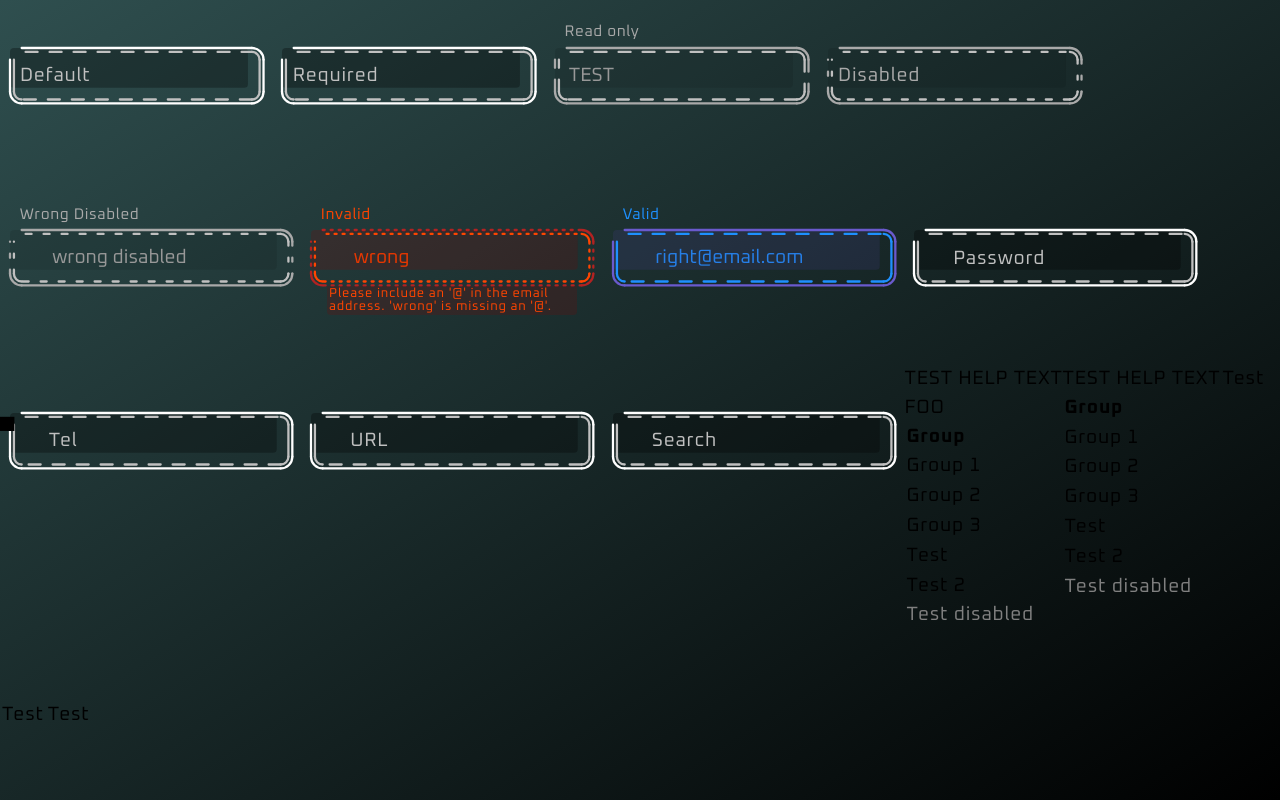
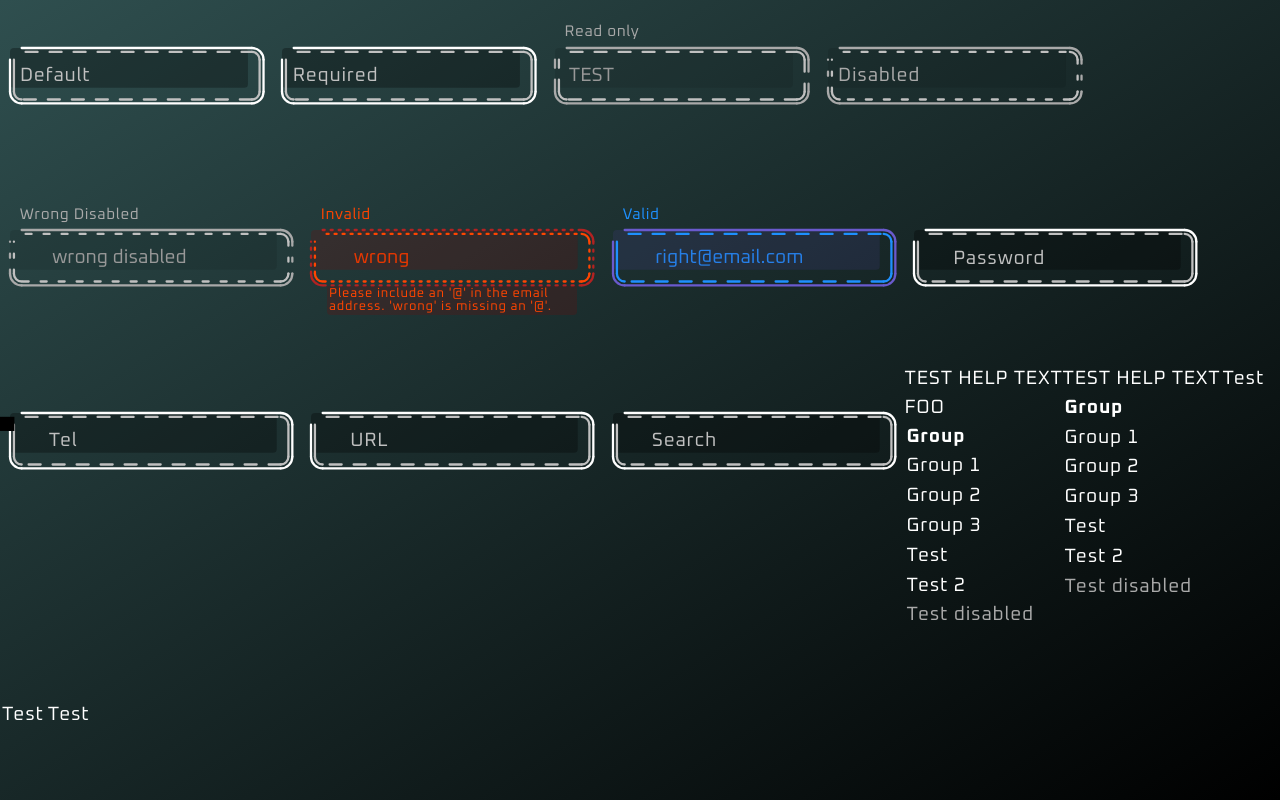
Before and after one commit to madcampos/Adam-Elements, a website built with Vite: page src/index.html in a window 1280 px wide. Built offline with nearby package versions, Linux system fonts and the light colour scheme; files whose address does not match are found by name.

Commit message:
feat: add base color css

```diff
--- a/src/css/style.css
+++ b/src/css/style.css
@@ -13,6 +13,11 @@
 	text-rendering: optimizelegibility;
 
 	box-sizing: border-box;
+
+	accent-color: limegreen;
+	color-scheme: dark;
+
+	color: white;
 }
 
 *, *::before, *::after {
```
